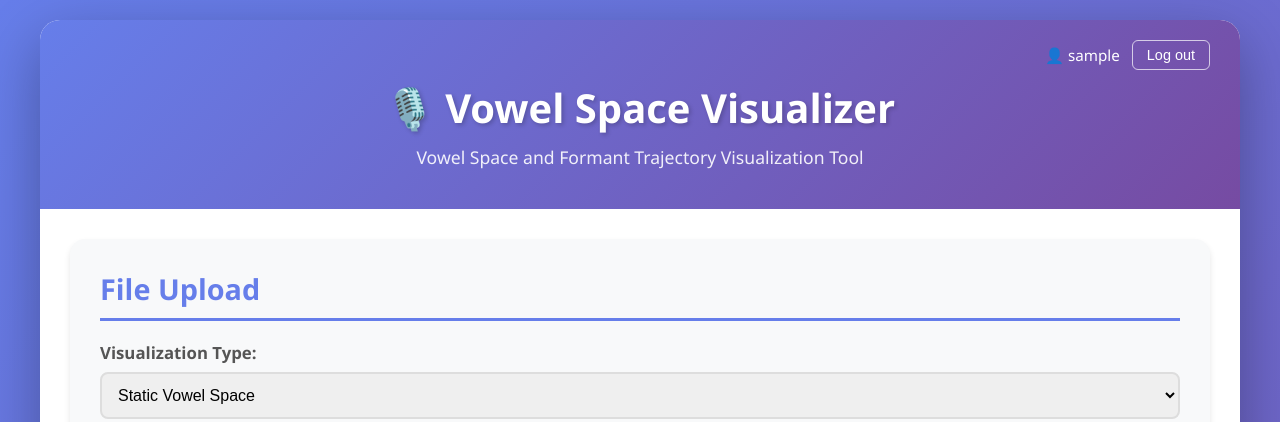
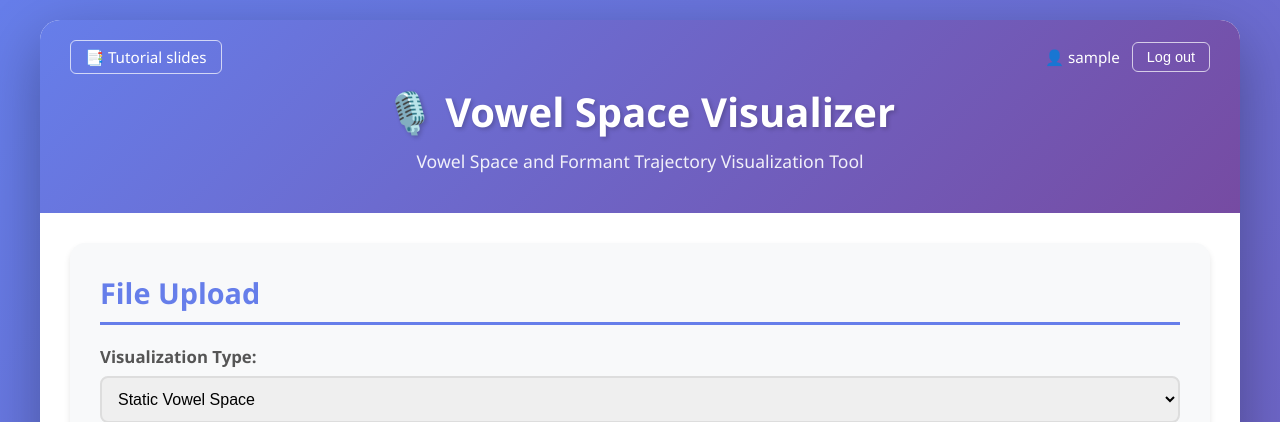
Before and after one commit to exphon/vowelspace, a Flask app: page / in a window 1280 px wide. Shown: the top 422 px of the page. Run offline with Flask 3, Linux system fonts and the light colour scheme; the visitor is signed in with stand-in values (Sample User, id 1); data that the repository does not hold is empty; some libraries are stand-ins or nearby versions.

Commit message:
Link the tutorial slides from the app
Serve slides/vowelspace.html at /slides (login required like every other
page) and add a "Tutorial slides" link to the header of the main page.

Co-Authored-By: Claude Fable 5.2 <noreply@anthropic.com>

```diff
--- a/app.py
+++ b/app.py
@@ -324,6 +324,15 @@ def summarize_ceiling_info(metadata):
 @app.route('/')
 def index():
     return render_template('index.html', username=current_user.username)
+
+
+@app.route('/slides')
+def slides():
+    """Tutorial slides about the tool (slides/vowelspace.html), for logged-in users."""
+    path = os.path.join(os.path.dirname(os.path.abspath(__file__)), 'slides', 'vowelspace.html')
+    if not os.path.isfile(path):
+        return 'The slides are not available on this server.', 404
+    return send_file(path, mimetype='text/html', conditional=True)
 
 
 @app.route('/upload', methods=['POST'])
--- a/static/style.css
+++ b/static/style.css
@@ -47,8 +47,18 @@ header {
     cursor: pointer;
 }
 
-.user-bar button:hover {
+.user-bar button:hover,
+.user-bar .slides-link:hover {
     background: rgba(255, 255, 255, 0.2);
+}
+
+.user-bar .slides-link {
+    margin-right: auto;
+    padding: 6px 14px;
+    border: 1px solid rgba(255, 255, 255, 0.7);
+    border-radius: 6px;
+    color: white;
+    text-decoration: none;
 }
 
 header h1 {
--- a/templates/index.html
+++ b/templates/index.html
@@ -13,6 +13,8 @@
         <header>
             <form class="user-bar" method="post" action="{{ url_for('logout') }}">
                 {{ logout_form.hidden_tag() }}
+                <a class="slides-link" href="{{ url_for('slides') }}" target="_blank" rel="noopener"
+                   title="Tutorial slides (Korean): how to use the tool and read the results">📑 Tutorial slides</a>
                 <span>👤 {{ username }}</span>
                 <button type="submit">Log out</button>
             </form>
```
